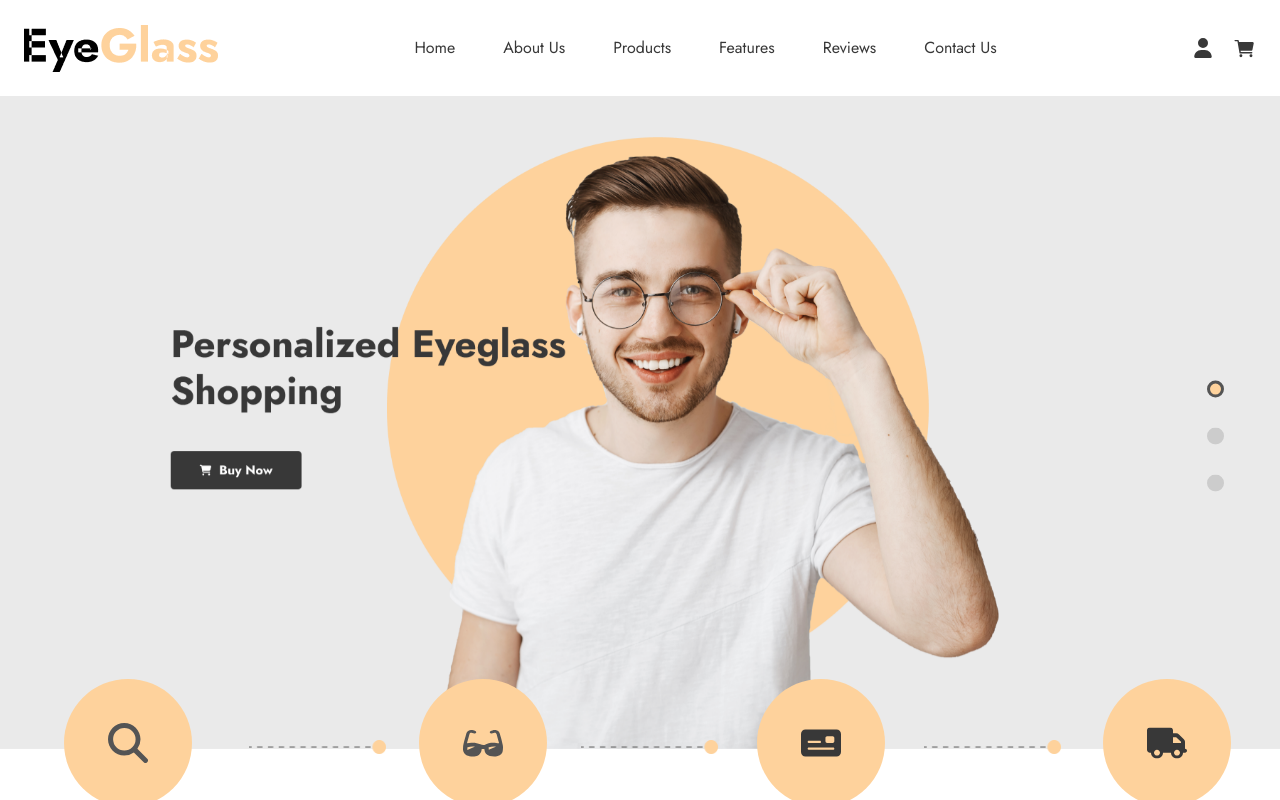
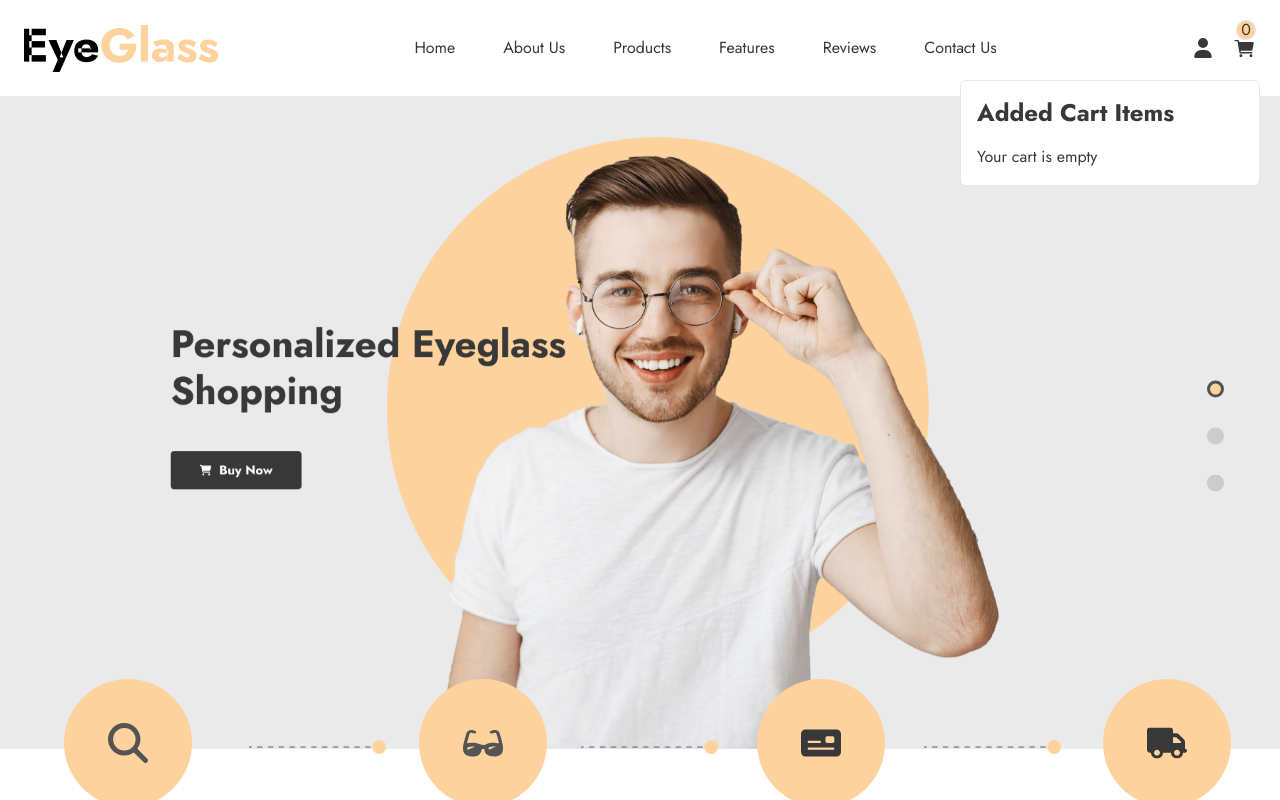
Before and after one commit to SiamulHassan/EyeGlass-Landing-Page-Challange, a React (Vite) app: page / in a window 1280 px wide. Both pictures are taken after a click on the icon 1244 px from the left and 48 px from the top of the page. Shown: the top 800 px of the page. Built offline with nearby package versions, Linux system fonts and the light colour scheme.

Commit message:
cart functionality done

```diff
--- a/package.json
+++ b/package.json
@@ -13,6 +13,7 @@
     "react": "^18.2.0",
     "react-dom": "^18.2.0",
     "react-icons": "^5.2.1",
+    "react-toastify": "^10.0.5",
     "swiper": "^11.1.3"
   },
   "devDependencies": {
--- /dev/null
+++ b/src/components/AddToCart.jsx
@@ -0,0 +1,32 @@
+import { useContext } from "react";
+import { CartContext } from "../context/CartContext";
+
+const AddToCart = () => {
+  const { cart, getCartTotal } = useContext(CartContext);
+
+  return (
+    <div className="border p-4 absolute bottom-10 left-3 lg:bottom-auto lg:left-auto lg:top-[80px] lg:right-5 bg-white rounded-md w-[250px] lg:w-[300px] z-10">
+      <h2 className="text-2xl font-bold mb-4">Added Cart Items</h2>
+      {cart.length === 0 ? (
+        <p>Your cart is empty</p>
+      ) : (
+        <div>
+          {cart.map((item) => (
+            <div key={item.id} className="flex justify-between mb-4">
+              <span>
+                {item.title} : {item.quantity}
+              </span>
+              <span>${item.price * item.quantity}</span>
+            </div>
+          ))}
+          <div className="flex justify-between font-bold text-xl mt-4">
+            <span>Total:</span>
+            <span>${getCartTotal()}</span>
+          </div>
+        </div>
+      )}
+    </div>
+  );
+};
+
+export default AddToCart;
--- a/src/components/Navbar.jsx
+++ b/src/components/Navbar.jsx
@@ -3,12 +3,16 @@ import { FaUser } from "react-icons/fa6";
 import logo from "../assets/images/Logo.png";
 
 import { AiOutlineClose, AiOutlineMenu } from "react-icons/ai";
-import { useState } from "react";
+import { useContext, useState } from "react";
+import AddToCart from "./AddToCart";
+import { CartContext } from "../context/CartContext";
 
 const Navbar = () => {
+  const { cart } = useContext(CartContext);
+  // showing addToCart
+  const [showCart, setShowCart] = useState(false);
   // State to manage the navbar's visibility
   const [nav, setNav] = useState(false);
-
   // Toggle function to handle the navbar's display
   const handleNav = () => {
     setNav(!nav);
@@ -48,7 +52,17 @@ const Navbar = () => {
       {/* right icons */}
       <div className="hidden lg:flex gap-5 items-center">
         <FaUser size={20} className="cursor-pointer" />
-        <IoCart size={23} className="cursor-pointer" />
+        <div className="relative">
+          <span className="absolute top-[-17px] right-0 w-5 h-5 rounded-full bg-[var(--primary-bg-color)] border text-[var(--primary-text-color)] flex justify-center items-center">
+            {cart.length}
+          </span>
+          <IoCart
+            size={23}
+            className="cursor-pointer"
+            onClick={() => setShowCart((prev) => !prev)}
+          />
+        </div>
+        {showCart && <AddToCart />}
       </div>
 
       {/* Mobile Navigation Icon */}
@@ -80,6 +94,22 @@ const Navbar = () => {
             {item.text}
           </li>
         ))}
+        {/* mobile cart */}
+        {/* right icons */}
+        <div className="mt-8 flex gap-5 justify-center items-center">
+          <FaUser size={20} className="cursor-pointer" />
+          <div className="relative">
+            <span className="absolute top-[-17px] right-0 w-5 h-5 rounded-full bg-[var(--primary-bg-color)] border text-[var(--primary-text-color)] flex justify-center items-center">
+              {cart.length}
+            </span>
+            <IoCart
+              size={23}
+              className="mt-1 cursor-pointer"
+              onClick={() => setShowCart((prev) => !prev)}
+            />
+          </div>
+          {showCart && <AddToCart />}
+        </div>
       </ul>
     </div>
   );
--- a/src/components/ProductCart.jsx
+++ b/src/components/ProductCart.jsx
@@ -2,8 +2,22 @@ import DiscountBadge from "../components/DiscountBadge";
 import ProductSwiper from "../components/ProductSwiper";
 //icon
 import { FaRegHeart } from "react-icons/fa";
+import { useContext } from "react";
+// react toastify
+import { ToastContainer, toast } from "react-toastify";
+
+import { CartContext } from "../context/CartContext";
 const ProductCart = ({ filteredProduct }) => {
+  const { addToCart } = useContext(CartContext);
+
+  const handleCart = (product) => {
+    addToCart(product);
+    toast("Item added to your cart !");
+  };
   return (
+    <>
+      <ToastContainer />
+
       <div className="product-cart flex justify-center flex-wrap">
         {filteredProduct.map((product) => (
           <div
@@ -24,18 +38,24 @@ const ProductCart = ({ filteredProduct }) => {
             </div>
 
             <div className="details text-[var(--primary-text-color)]">
-            <h2 className="text-2xl xl:text-3xl mt-7">Bravo Sunglasses</h2>
+              <h2 className="text-2xl xl:text-3xl mt-7">{product.title}</h2>
               <div className="flex items-center gap-2 mt-3 mb-5">
                 <h3 className="text-lg font-bold">${product.price}</h3>
                 {product.discountPrice && (
                   <del className="text-[#5a5a5a]">${product.discountPrice}</del>
                 )}
               </div>
-            <button className="underline text-[#5a5a5a]">Add To Cart</button>
+              <button
+                className="underline text-[#5a5a5a]"
+                onClick={() => handleCart(product)}
+              >
+                Add To Cart
+              </button>
             </div>
           </div>
         ))}
       </div>
+    </>
   );
 };
 
--- /dev/null
+++ b/src/context/CartContext.jsx
@@ -0,0 +1,30 @@
+import { createContext, useState } from "react";
+
+export const CartContext = createContext();
+
+export const CartProvider = ({ children }) => {
+  const [cart, setCart] = useState([]);
+
+  const addToCart = (product) => {
+    setCart((prevCart) => {
+      const existingProduct = prevCart.find((item) => item.id === product.id);
+      if (existingProduct) {
+        return prevCart.map((item) =>
+          item.id === product.id
+            ? { ...item, quantity: item.quantity + 1 }
+            : item
+        );
+      }
+      return [...prevCart, { ...product, quantity: 1 }];
+    });
+  };
+  const getCartTotal = () => {
+    return cart.reduce((total, item) => total + item.price * item.quantity, 0);
+  };
+
+  return (
+    <CartContext.Provider value={{ cart, addToCart, getCartTotal }}>
+      {children}
+    </CartContext.Provider>
+  );
+};
--- a/src/pages/Home/Home.jsx
+++ b/src/pages/Home/Home.jsx
@@ -18,8 +18,3 @@ const Home = () => {
 };
 
 export default Home;
-// design cart
-// make it dynamic
-// work with filter
-// then add to cart
-// responsive
--- a/src/pages/Home/Product.jsx
+++ b/src/pages/Home/Product.jsx
@@ -31,7 +31,6 @@ const Product = () => {
         </div>
         <FilterProduct onSelectCategory={onSelectCategory} />
       </div>
-
       <ProductCart filteredProduct={filteredProduct} />
     </Container>
   );
```
Also changed, not shown: src/App.jsx (+5 -3 lines), 1 other file (tests, documents, lock files or other folders). Lines whose indentation alone changed are shown as unchanged.
